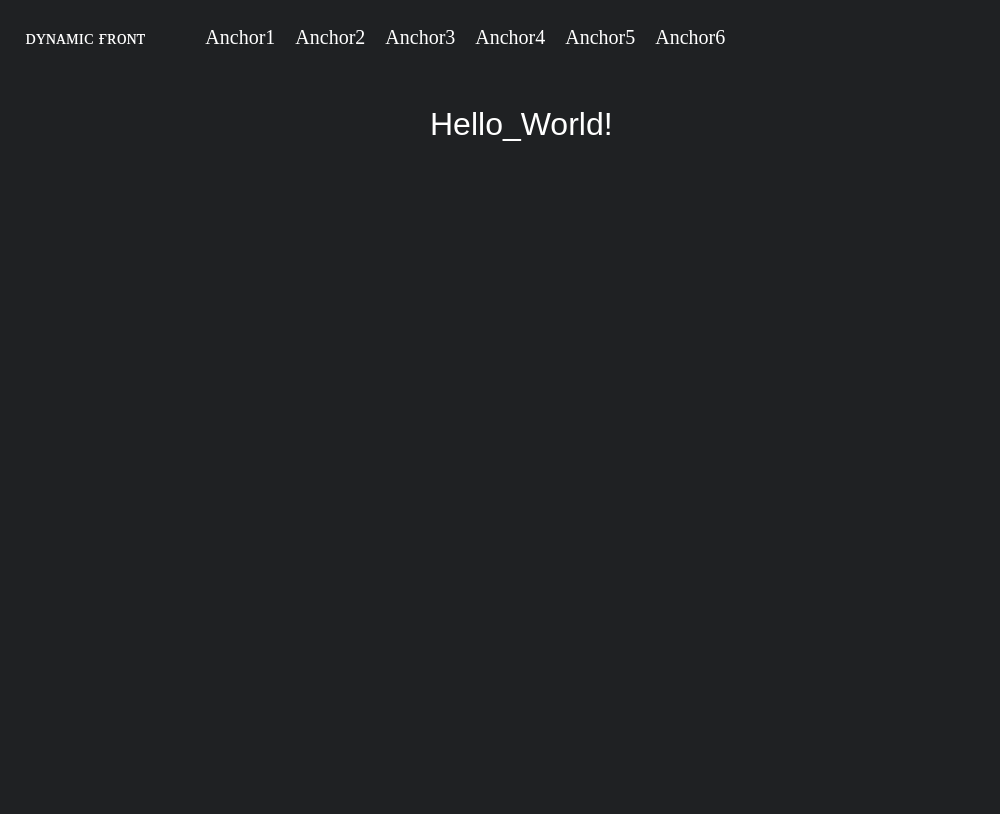
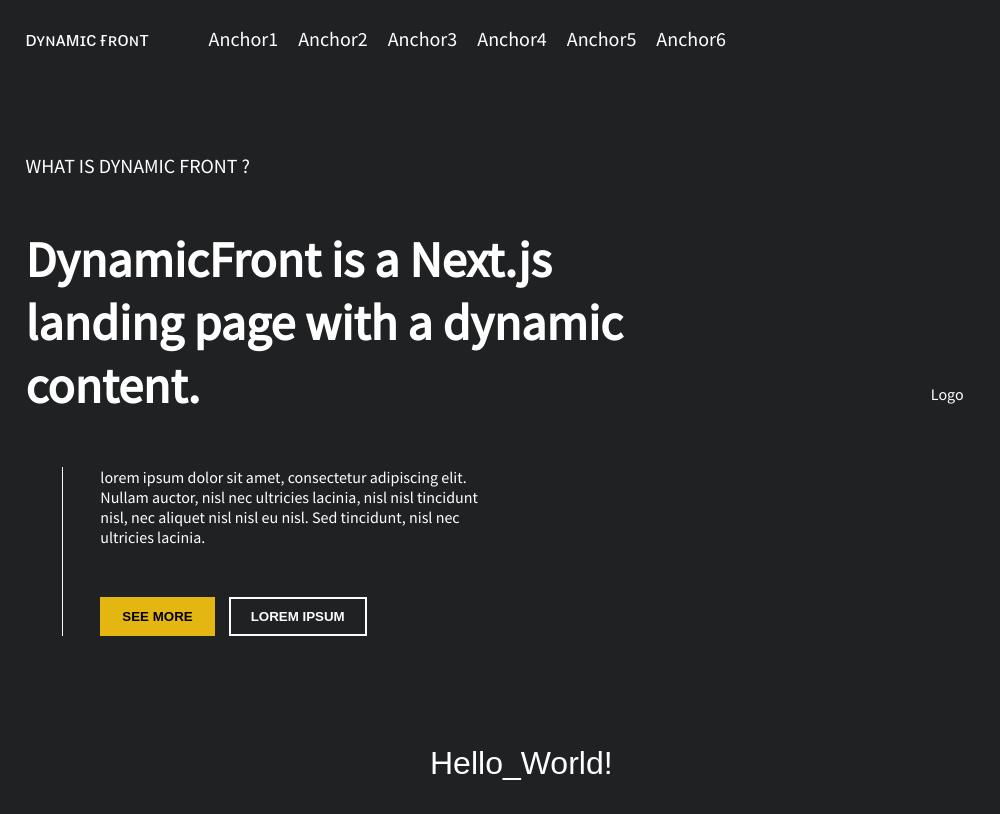
Before and after one commit to Nekall/Dynamic-front, a Next.js app: page / in a window 1280 px wide. Shown: the whole page, without its empty margins (0-1000 px from the left). Built offline with nearby package versions, Linux system fonts and the light colour scheme.

Commit message:
feat: add hero

```diff
--- /dev/null
+++ b/src/components/Hero/index.tsx
@@ -0,0 +1,31 @@
+// Styles
+import styles from "./styles.module.scss";
+
+const Hero = () => {
+  return (
+    <div className={styles.__hero}>
+      <div>
+        <p className={styles.__pretitle}>WHAT IS DYNAMIC FRONT ?</p>
+        <h1 className={styles.__title}>
+          DynamicFront is a Next.js landing page with a dynamic content.
+        </h1>
+        <div className={styles.__details}>
+          <p className={styles.__paragraph}>
+            lorem ipsum dolor sit amet, consectetur adipiscing elit. Nullam
+            auctor, nisl nec ultricies lacinia, nisl nisl tincidunt nisl, nec
+            aliquet nisl nisl eu nisl. Sed tincidunt, nisl nec ultricies
+            lacinia.
+          </p>
+          <div className={styles.__buttons}>
+            <button>See more</button> <button>Lorem ipsum</button>
+          </div>
+        </div>
+      </div>
+      <div className={styles.__illustration}>
+        <p>Logo</p>
+      </div>
+    </div>
+  );
+};
+
+export default Hero;
--- /dev/null
+++ b/src/components/Hero/styles.module.scss
@@ -0,0 +1,72 @@
+.__hero{
+    grid-template-columns: 1fr 1fr;
+    grid-auto-columns: 1fr;
+    padding: 6% 2%;
+    display: grid;
+    width: 100%;
+
+    .__pretitle{
+        font-size: 20px;
+        padding-bottom: 50px;
+        text-transform: uppercase;
+    }
+
+    .__title{
+        font-size: 50px;
+        padding-bottom: 50px;
+    }
+
+    .__details{
+        padding-left: 6%;
+        margin-left: 6%;
+        border-left: solid 1px #fbfdfc;
+
+        .__paragraph{
+            width: 70%;
+            padding-bottom: 50px;
+        }
+
+        .__buttons{
+            button:nth-child(1){
+                background-color: #e4b611;
+                text-transform: uppercase;
+                font-weight: bold;
+                border: solid 2px transparent;
+                padding: 10px 20px;
+                margin-right: 2%;
+                cursor: pointer;
+                transition: 0.3s;
+
+                &:hover{
+                    background-color: transparent;
+                    border: solid 2px #e4b611;
+                    color: #e4b611;
+                }
+            }
+
+            button:nth-child(2){
+                background-color: transparent;
+                color: #fbfdfc;
+                text-transform: uppercase;
+                font-weight: bold;
+                border: solid 2px #fbfdfc;
+                padding: 10px 20px;
+                cursor: pointer;
+                transition: 0.3s;
+
+                &:hover{
+                    background-color: #fbfdfc;
+                    color: #000;
+                }
+            }
+        }
+    }
+
+    .__illustration{
+        padding: 0;
+        margin: 0;
+        display: flex;
+        justify-content: center;
+        align-items: center;
+    }
+}
--- a/src/pages/index.tsx
+++ b/src/pages/index.tsx
@@ -1,7 +1,10 @@
 import { useRouter } from "next/router";
 import { useState } from "react";
 import Head from "next/head"
+
+// Components
 import Navbar from "@/components/Navbar";
+import Hero from "@/components/Hero";
 
 // Styles
 import styles from "@/styles/Home.module.scss";
@@ -36,6 +39,7 @@ const Home = ({data}: any) => {
       </Head>
       <main className={styles.main}>
         <Navbar />
+        <Hero />
         <form className={styles.form} onSubmit={(e)=>changeName(e)}>
           <input className={styles.title} type="text" value={title} onChange={(e)=>setTitle(e.target.value)} />
           <input type="submit" hidden />
--- a/src/styles/globals.css
+++ b/src/styles/globals.css
@@ -1,3 +1,5 @@
+@import url('https://fonts.googleapis.com/css2?family=Source+Sans+Pro&display=swap');
+
 * {
   box-sizing: border-box;
   padding: 0;
@@ -8,6 +10,7 @@ html,
 body {
   min-width: 100vw;
   overflow-x: hidden;
+  font-family: 'Source Sans Pro', sans-serif;
 }
 
 body {
```
